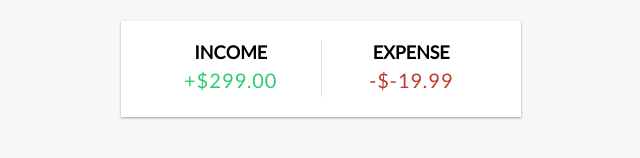
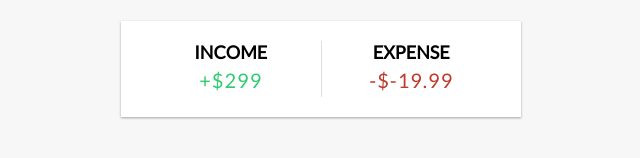
Before and after one commit to hamid-bhz/vuejs-expense-tracker, a Vue app: page / in a window 1280 px wide. Shown: the part 150-308 px from the top of the page, without its empty margins (319-959 px from the left). Built offline with nearby package versions, Linux system fonts and the light colour scheme.

Commit message:
fix: income expenses type

```diff
--- a/src/App.vue
+++ b/src/App.vue
@@ -38,7 +38,7 @@
 
   <main class="container">
     <Balance :balance="total" />
-    <IncomeExpenses :income="income" :expenses="expenses" />
+    <IncomeExpenses :income="+income" :expenses="+expenses" />
     <TransactionList :transactions="transactions" />
     <AddTransaction />
   </main>
--- a/src/types/index.ts
+++ b/src/types/index.ts
@@ -8,4 +8,4 @@
 
 export type Balance = { balance: number }
 
-export type IncomeExpenses = { income: string; expenses: string }
+export type IncomeExpenses = { income: number; expenses: number }
```
